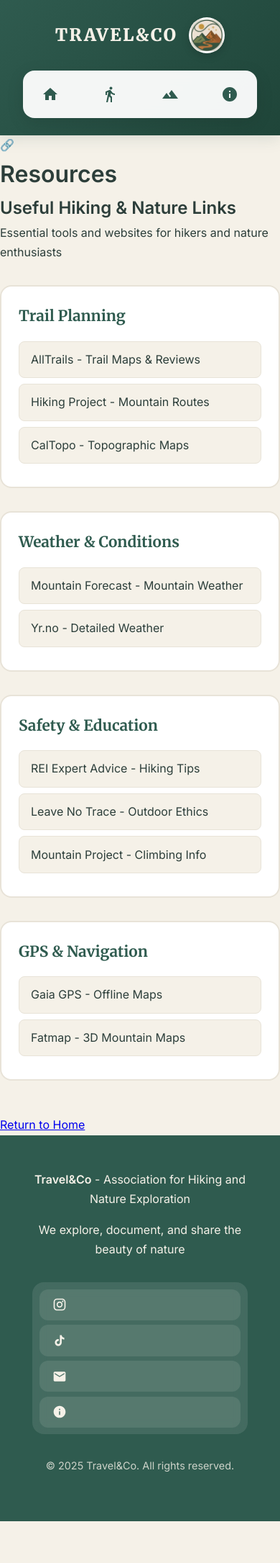
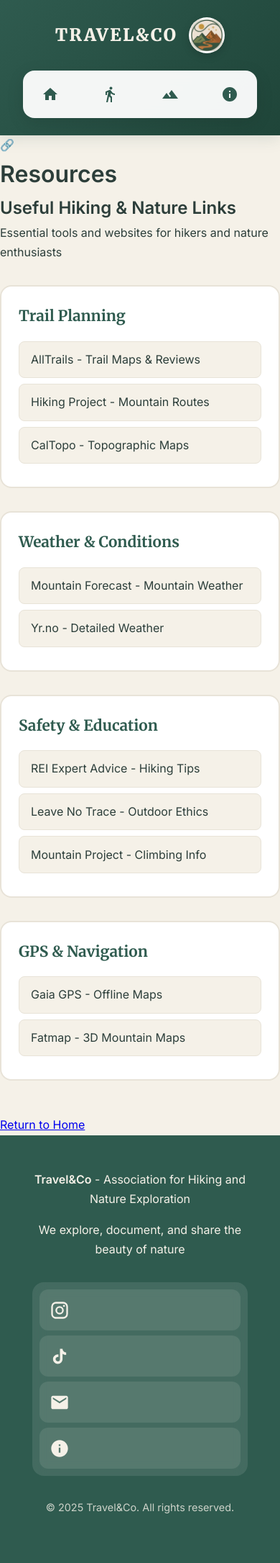
Before and after one commit to travelandco/travelandco.github.io, a Jekyll site: the page built from resources.html, in a window 390 px wide. Shown: the whole page at 72% size. Built offline with Jekyll 4.4.1, drawn with Linux system fonts in a browser that asks for light colours; comment, search, counter and statistics services are not loaded; before the commit the page ends 2113 px from its top, so only the background shows below that.

Commit message:
Update main.css

```diff
--- a/assets/css/main.css
+++ b/assets/css/main.css
@@ -1059,4 +1059,57 @@
         grid-template-columns: repeat(auto-fit, minmax(250px, 1fr));
         gap: 1.5rem;
     }
+
+    .footer-item .text {
+    display: none;
 }
+
+.footer-item {
+    padding: 0.8rem;
+}
+
+.footer-item .icon {
+    width: 28px;
+    height: 28px;
+}
+
+/* Resources page styles */
+.resources-list {
+    text-align: left;
+    max-width: 600px;
+    margin: 2rem auto;
+}
+
+.resource-category {
+    margin-bottom: 2rem;
+    background: white;
+    padding: 1.5rem;
+    border-radius: 16px;
+    border: 2px solid var(--cream-dark);
+}
+
+.resource-category h3 {
+    font-family: 'Merriweather', serif;
+    color: var(--forest-green);
+    margin-bottom: 1rem;
+    font-size: 1.3rem;
+}
+
+.resource-link {
+    display: block;
+    padding: 0.7rem 1rem;
+    margin-bottom: 0.5rem;
+    background: var(--cream);
+    border-radius: 8px;
+    color: var(--text-dark);
+    text-decoration: none;
+    transition: all 0.3s;
+    border: 1px solid var(--cream-dark);
+}
+
+.resource-link:hover {
+    background: var(--forest-green);
+    color: var(--cream);
+    transform: translateX(8px);
+}
+}
```
